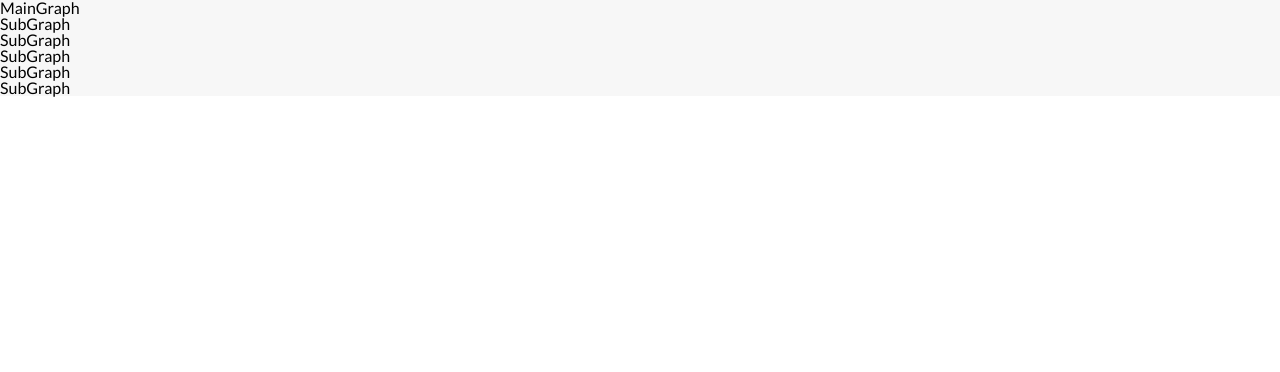
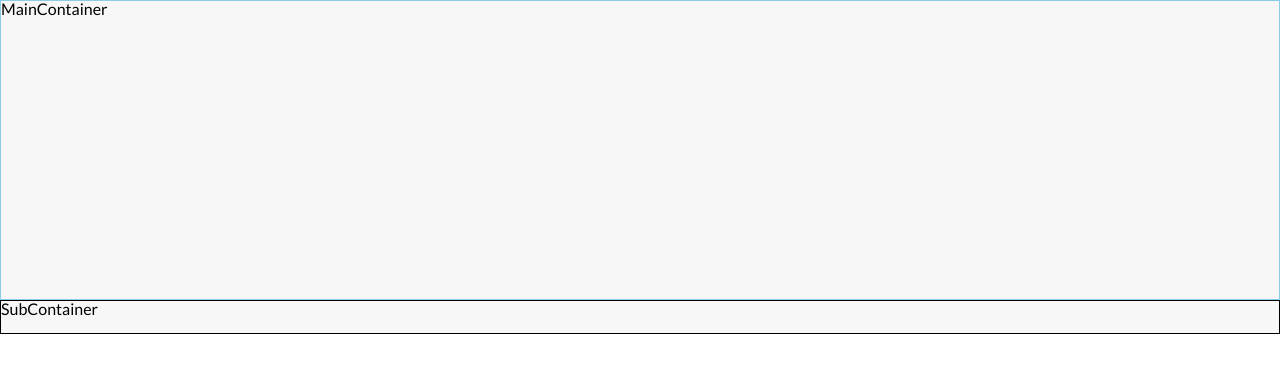
Before and after one commit to 22hyeseung/d3-with-react-examples, a React app: page / in a window 1280 px wide. Shown: the top 372 px of the page. Built offline with nearby package versions, Linux system fonts and the light colour scheme.

Commit message:
Main/SubGraph컴포넌트 -> LineGraph 컴포넌트 하나로 수정 & props 정의

```diff
--- a/src/App.js
+++ b/src/App.js
@@ -7,8 +7,8 @@ class App extends Component {
   render() {
     return (
       <div className="App">
-        <MainContainer />
-        <SubContainer />
+        <MainContainer data={[0, 1, 2, 3, 4, 5, 6]} />
+        <SubContainer data={[0, 1, 2, 3, 4, 5, 6]} />
       </div>
     )
   }
--- /dev/null
+++ b/src/components/LineGraph.js
@@ -0,0 +1,32 @@
+import React, { Component } from 'react'
+import { scaleLinear } from 'd3-scale'
+import { isoParse } from 'd3-time-format'
+import { select } from 'd3-selection'
+
+class LineGraph extends Component {
+  componentDidMount() {
+    this.createLineChart()
+  }
+  componentDidUpdate() {
+    this.createLineChart()
+  }
+  createLineChart = () => {
+    const node = this.node
+    console.log(this.props.data)
+  }
+  render() {
+    return (
+      <svg
+        ref={node => (this.node = node)}
+        width={
+          this.props.width - this.props.margin.right - this.props.margin.left
+        }
+        height={
+          this.props.height - this.props.margin.top - this.props.margin.bottom
+        }
+      />
+    )
+  }
+}
+
+export default LineGraph
--- a/src/components/MainGraph.js
+++ /dev/null
@@ -1,9 +0,0 @@
-import React, { Component } from 'react'
-
-class MainGraph extends Component {
-  render() {
-    return <div>MainGraph</div>
-  }
-}
-
-export default MainGraph
--- a/src/components/SubGraph.js
+++ /dev/null
@@ -1,9 +0,0 @@
-import React, { Component } from 'react'
-
-class SubGraph extends Component {
-  render() {
-    return <div>SubGraph</div>
-  }
-}
-
-export default SubGraph
--- a/src/containers/MainContainer.js
+++ b/src/containers/MainContainer.js
@@ -1,11 +1,23 @@
 import React, { Component } from 'react'
-import MainGraph from 'components/MainGraph'
+import LineGraph from 'components/LineGraph'
 
 class MainContainer extends Component {
   render() {
     return (
-      <div>
-        <MainGraph />
+      <div style={{ border: 'solid 1px skyblue' }}>
+        <h1>MainContainer</h1>
+        <LineGraph
+          data={this.props.data}
+          width={960}
+          height={320}
+          size={[960, 320]}
+          margin={{
+            top: 20,
+            right: 20,
+            bottom: 20,
+            left: 20,
+          }}
+        />
       </div>
     )
   }
--- a/src/containers/SubContainer.js
+++ b/src/containers/SubContainer.js
@@ -1,15 +1,71 @@
 import React, { Component } from 'react'
-import SubGraph from 'components/SubGraph'
+import LineGraph from 'components/LineGraph'
 
 class SubContainer extends Component {
   render() {
     return (
-      <div>
-        <SubGraph />
-        <SubGraph />
-        <SubGraph />
-        <SubGraph />
-        <SubGraph />
+      <div style={{ border: 'solid 1px black' }}>
+        <h1>SubContainer</h1>
+        <LineGraph
+          data={this.props.data}
+          width={190}
+          height={53.3}
+          size={[190, 53.3]}
+          margin={{
+            top: 20,
+            right: 20,
+            bottom: 20,
+            left: 20,
+          }}
+        />
+        <LineGraph
+          data={this.props.data}
+          width={190}
+          height={53.3}
+          size={[190, 53.3]}
+          margin={{
+            top: 20,
+            right: 20,
+            bottom: 20,
+            left: 20,
+          }}
+        />
+        <LineGraph
+          data={this.props.data}
+          width={190}
+          height={53.3}
+          size={[190, 53.3]}
+          margin={{
+            top: 20,
+            right: 20,
+            bottom: 20,
+            left: 20,
+          }}
+        />
+        <LineGraph
+          data={this.props.data}
+          width={190}
+          height={53.3}
+          size={[190, 53.3]}
+          margin={{
+            top: 20,
+            right: 20,
+            bottom: 20,
+            left: 20,
+          }}
+        />
+        <LineGraph
+          data={[0, 1, 2, 3, 4, 5]}
+          width={190}
+          height={53.3}
+          size={[190, 53.3]}
+          margin={{
+            top: 20,
+            right: 20,
+            bottom: 20,
+            left: 20,
+          }}
+        />
       </div>
     )
   }
```
